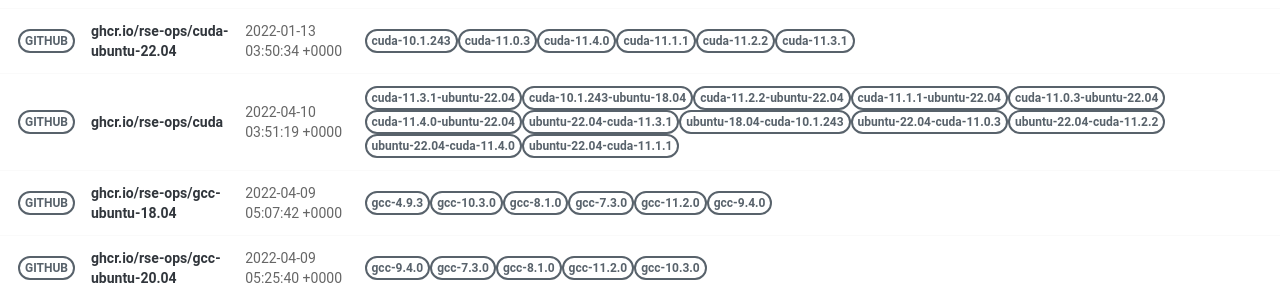
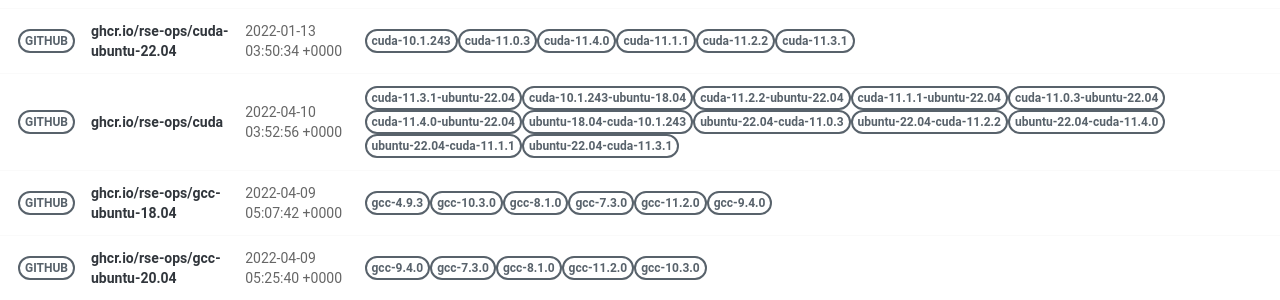
Before and after one commit to rse-ops/docker-images, a Jekyll site: the page built from pages/index.md, in a window 1280 px wide. Shown: the part 421-721 px from the top of the page. Built offline with Jekyll 4.4.1, drawn with Linux system fonts in a browser that asks for light colours; nearby versions of some CDN libraries.

Commit message:
Automated push to update library 2022-04-10

```diff
--- a/_library/ghcr.io-rse-ops-cuda.md
+++ b/_library/ghcr.io-rse-ops-cuda.md
@@ -1,7 +1,7 @@
 ---
 layout: container
 name: ghcr.io/rse-ops/cuda
-updated_at: 2022-04-10 03:51:19.648889
+updated_at: 2022-04-10 03:52:56.576888
 
 
 container_url: https://github.com/orgs/rse-ops/packages/container/package/cuda
```
Also changed, not shown: other parts of _library/ghcr.io-rse-ops-cuda.md (+3 -3 lines).
